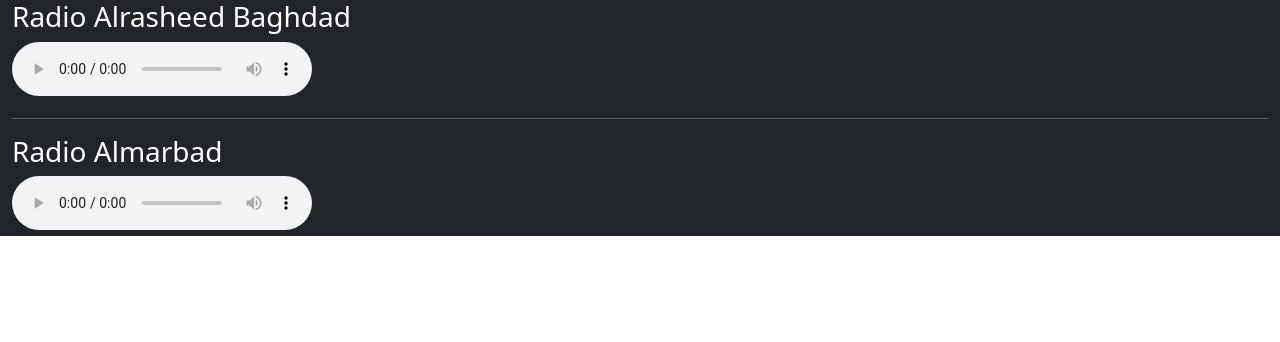
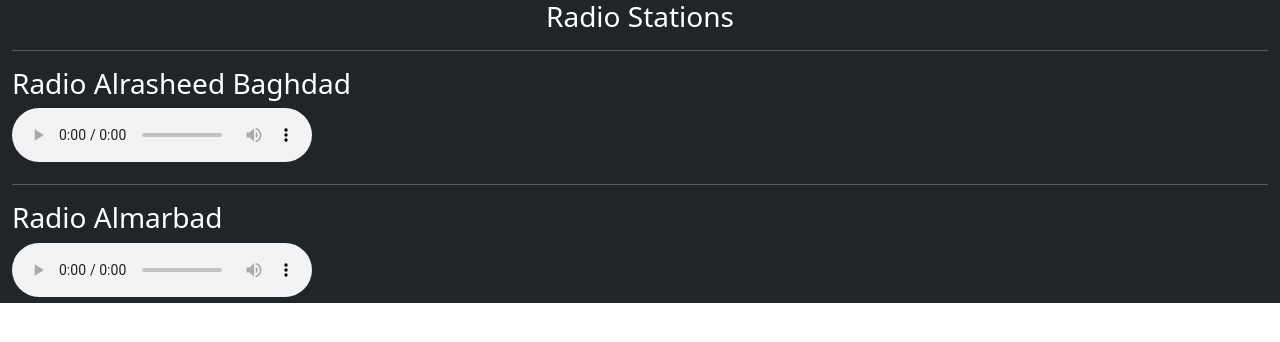
Before and after one commit to omaraljazairy/IraqiRadios, a plain HTML site: page radio.html in a window 1280 px wide. Drawn offline with nearby package versions, Linux system fonts and the light colour scheme.

Commit message:
adjusted the title

```diff
--- a/radio.html
+++ b/radio.html
@@ -9,6 +9,8 @@
 </head>
 <body>
     <div class="container-fluid bg-dark text-white">
+        <h3><center>Radio Stations</center></h3>
+        <hr></hr>
         <h3>Radio Alrasheed Baghdad</h3>
         <audio controls="controls" src="http://alrasheedmedia.com:9998/stream"></audio>
         <hr></hr>
```
